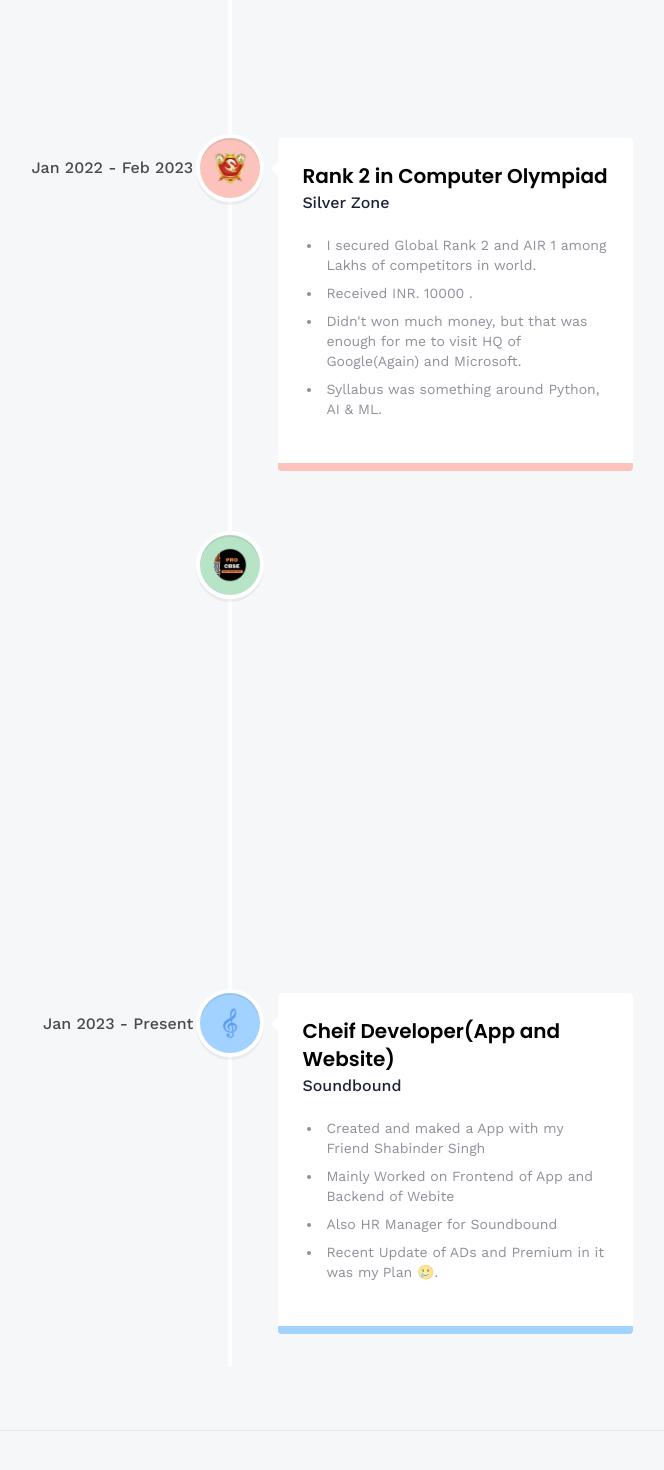
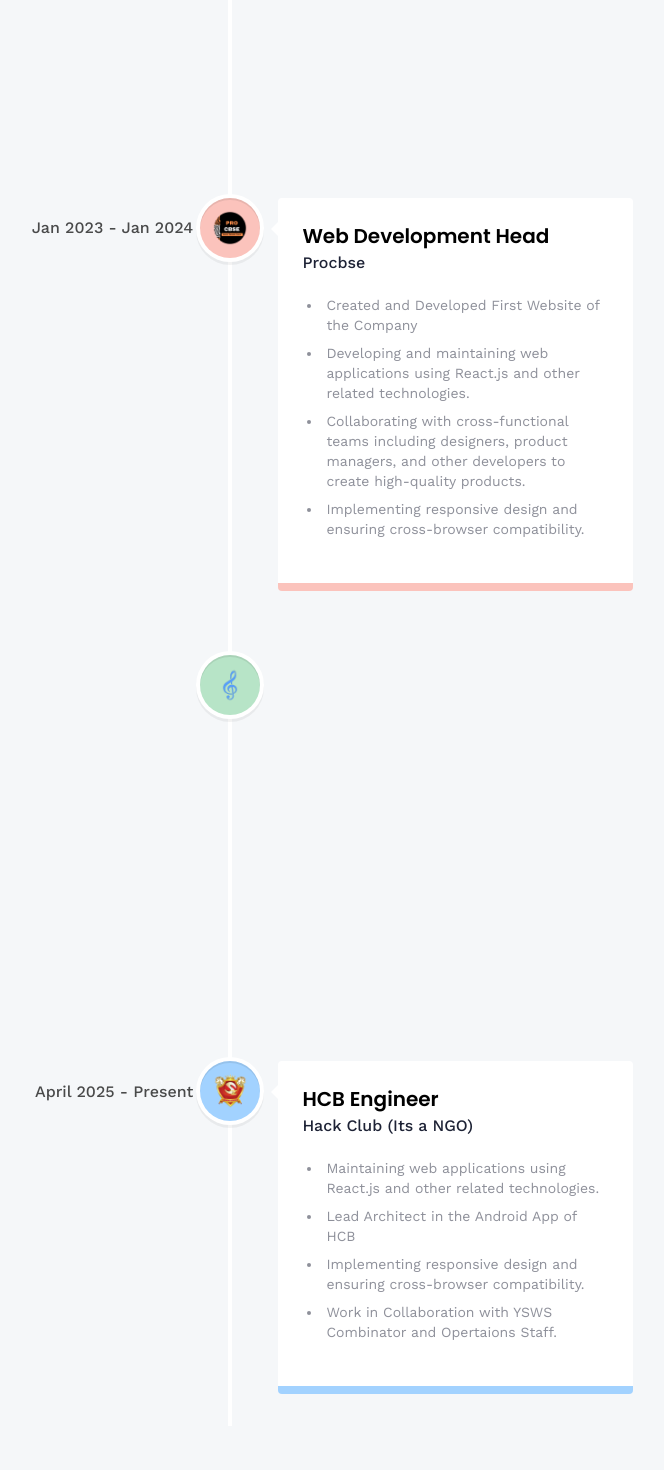
Before and after one commit to NISHITSUMAN/Personal-Portfolio, a React (Vite) app: page /about in a window 1280 px wide. Shown: the part 1260-2730 px from the top of the page, without its empty margins (410-1074 px from the left). Built offline with nearby package versions, Linux system fonts and the light colour scheme; no server answers.

Commit message:
Update index.js

```diff
--- a/src/constants/index.js
+++ b/src/constants/index.js
@@ -111,36 +111,23 @@ export const skills = [
 
 export const experiences = [
     {
-        title: "Rank 27 in Cyber Olympiad",
-        company_name: "Unified Council",
+        title: "2 Times Olympiad Winner",
+        company_name: "Unified Council & Silver Zone",
         icon: uc,
         iconBg: "#accbe1",
-        date: "March 2021 - April 2022",
+        date: "March 2021 - April 2023",
         points: [
-            "I secured Global Rank 27 and AIR 2 among Lakhs of competitors in world. ",
-            "Received INR.2000 .",
-            "Didn't won much money, but that was enough for me to visit HQ of Google and Meta.",
+            "I secured Global Rank 27 and AIR 2 among Lakhs of competitors in world in UCO and secured Global Rank 2 and AIR 1 among Lakhs of competitors in world in IIO in 2 different A.Y.. ",
+            "Received Total of INR.7000 .",
+            "Didn't won much money, but that was enough for me to visit HQ of Google, Meta and Microsoft.",
             "Syllabus was something around Web Devlopment and Cyber Security.",
-        ],
-    },
-    {
-        title: "Rank 2 in Computer Olympiad",
-        company_name: "Silver Zone",
-        icon: sz,
-        iconBg: "#fbc3bc",
-        date: "Jan 2022 - Feb 2023",
-        points: [
-            "I secured Global Rank 2 and AIR 1 among Lakhs of competitors in world.",
-            "Received INR. 10000 .",
-            "Didn't won much money, but that was enough for me to visit HQ of Google(Again) and Microsoft.",
-            "Syllabus was something around Python, AI & ML.",
         ],
     },
     {
         title: "Web Development Head",
         company_name: "Procbse",
         icon: pc,
-        iconBg: "#b7e4c7",
+        iconBg: "#fbc3bc",
         date: "Jan 2023 - Jan 2024",
         points: [
             "Created and Developed First Website of the Company",
@@ -153,13 +140,26 @@ export const experiences = [
         title: "Cheif Developer(App and Website)",
         company_name: "Soundbound",
         icon: sb,
-        iconBg: "#a2d2ff",
+        iconBg: "#b7e4c7",
         date: "Jan 2023 - Present",
         points: [
             "Created and maked a App with my Friend Shabinder Singh",
             "Mainly Worked on Frontend of App and Backend of Webite",
             "Also HR Manager for Soundbound",
             "Recent Update of ADs and Premium in it was my Plan 🥲.",
+        ],
+    },
+    {
+        title: "HCB Engineer",
+        company_name: "Hack Club (Its a NGO)",
+        icon: sz,
+        iconBg: "#a2d2ff",
+        date: "April 2025 - Present",
+        points: [
+            "Maintaining web applications using React.js and other related technologies.",
+            "Lead Architect in the Android App of HCB",
+            "Implementing responsive design and ensuring cross-browser compatibility.",
+            "Work in Collaboration with YSWS Combinator and Opertaions Staff.",
         ],
     },
 ];
```
